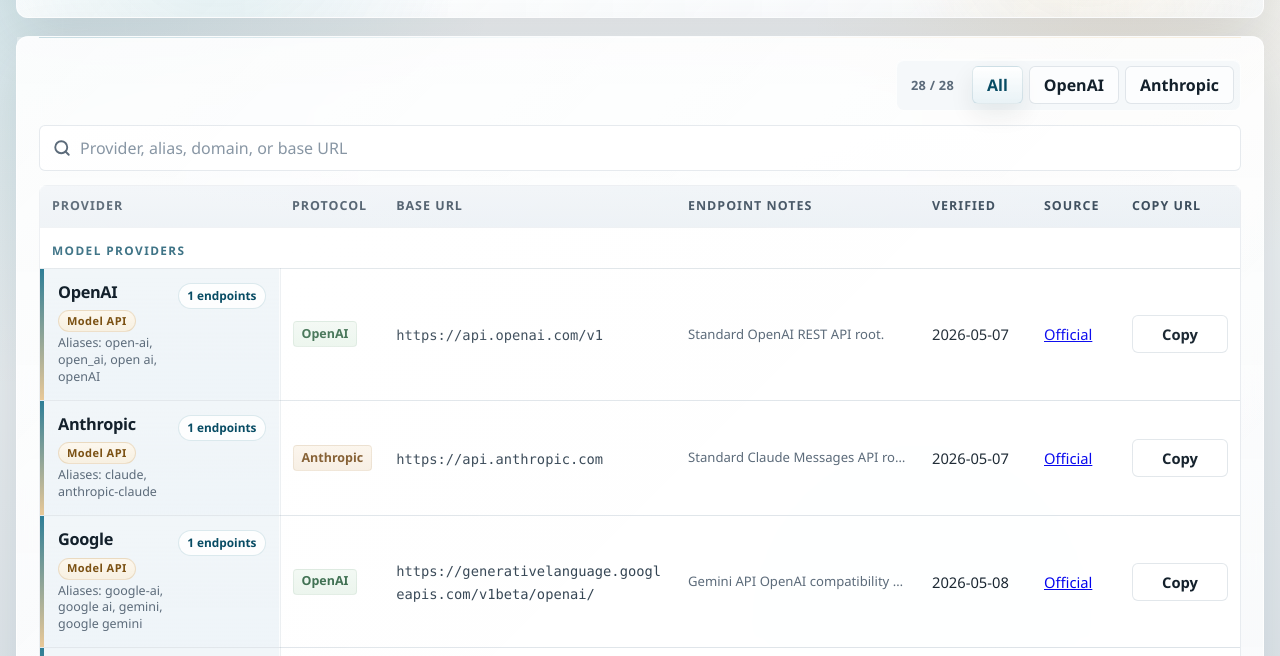
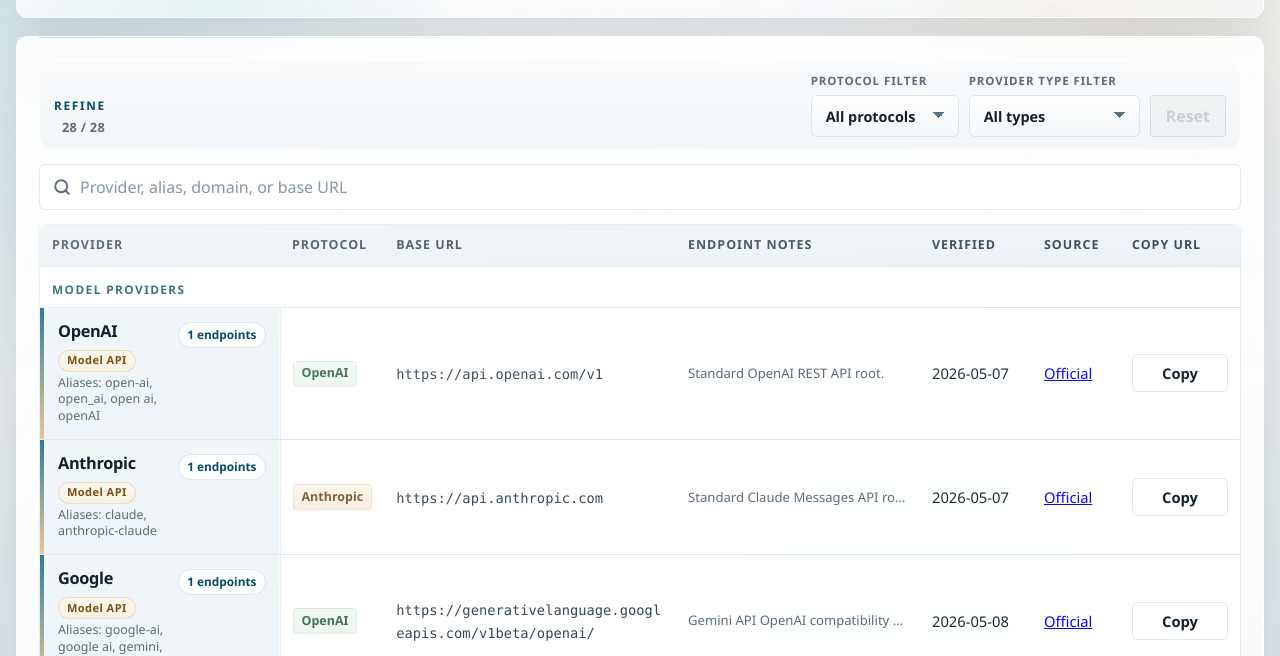
Before and after one commit to xiangxiangdong111-ops/ai-base-url, a website: page docs/index.html in a window 1280 px wide. Shown: the part 124-780 px from the top of the page. Drawn offline with Linux system fonts and the light colour scheme.

Commit message:
Drive provider filters from registry data

```diff
--- a/docs/app.js
+++ b/docs/app.js
@@ -5,8 +5,13 @@ const translations = {
     languageSwitcher: "Language switcher",
     openGithub: "Open GitHub repository",
     loadingProviders: "Loading providers...",
+    filterTitle: "Refine",
     protocolFilter: "Protocol filter",
+    providerTypeFilter: "Provider type filter",
     tabAll: "All",
+    protocolAll: "All protocols",
+    typeTabAll: "All types",
+    resetFilters: "Reset",
     searchLabel: "Search",
     searchPlaceholder: "Provider, alias, domain, or base URL",
     baseUrlRegistry: "Base URL list",
@@ -38,8 +43,13 @@ const translations = {
     languageSwitcher: "语言切换",
     openGithub: "打开 GitHub 仓库",
     loadingProviders: "正在加载平台...",
+    filterTitle: "检索条件",
     protocolFilter: "协议筛选",
+    providerTypeFilter: "平台类型筛选",
     tabAll: "全部",
+    protocolAll: "全部协议",
+    typeTabAll: "全部类型",
+    resetFilters: "重置",
     searchLabel: "搜索",
     searchPlaceholder: "平台、别名、域名或 Base URL",
     baseUrlRegistry: "Base URL 列表",
@@ -70,29 +80,10 @@ const translations = {
 const state = {
   providers: [],
   protocol: "all",
+  providerGroup: "all",
   query: "",
   locale: initialLocale(),
   loadError: null
-};
-
-const providerMetaById = {
-  openai: { group: "model-provider", popularity: 1 },
-  anthropic: { group: "model-provider", popularity: 2 },
-  google: { group: "model-provider", popularity: 3 },
-  deepseek: { group: "model-provider", popularity: 4 },
-  xai: { group: "model-provider", popularity: 5 },
-  "zhipu-ai": { group: "model-provider", popularity: 6 },
-  tencent: { group: "model-provider", popularity: 7 },
-  moonshot: { group: "model-provider", popularity: 8 },
-  bytedance: { group: "model-provider", popularity: 9 },
-  minimax: { group: "model-provider", popularity: 10 },
-  xiaomimimo: { group: "model-provider", popularity: 11 },
-  openrouter: { group: "cloud-platform", popularity: 1 },
-  "amazon-bedrock": { group: "cloud-platform", popularity: 2 },
-  dashscope: { group: "cloud-platform", popularity: 3 },
-  siliconflow: { group: "cloud-platform", popularity: 4 },
-  groq: { group: "cloud-platform", popularity: 5 },
-  "together-ai": { group: "cloud-platform", popularity: 6 }
 };
 
 const providerGroupOrder = {
@@ -103,7 +94,9 @@ const providerGroupOrder = {
 const rowsEl = document.querySelector("#provider-rows");
 const countEl = document.querySelector("#registry-count");
 const searchEl = document.querySelector("#search-input");
-const tabs = Array.from(document.querySelectorAll(".tab"));
+const protocolFilterEl = document.querySelector("#protocol-filter");
+const providerGroupFilterEl = document.querySelector("#provider-group-filter");
+const resetFiltersEl = document.querySelector("#reset-filters");
 const languageButtons = Array.from(document.querySelectorAll(".language-button"));
 
 function initialLocale() {
@@ -121,7 +114,10 @@ function t(key, values = {}) {
 }
 
 function providerMeta(provider) {
-  return providerMetaById[provider.id] || { group: "model-provider", popularity: 999 };
+  return {
+    group: provider.providerType || "model-provider",
+    popularity: Number.isInteger(provider.popularityRank) ? provider.popularityRank : 999
+  };
 }
 
 function compareProviders(left, right) {
@@ -183,8 +179,9 @@ function providerSearchText(provider, endpoint) {
 function filteredRecords() {
   return endpointRecords().filter(({ provider, endpoint }) => {
     const matchesProtocol = state.protocol === "all" || endpoint.protocol === state.protocol;
+    const matchesProviderGroup = state.providerGroup === "all" || providerMeta(provider).group === state.providerGroup;
     const matchesQuery = !state.query || providerSearchText(provider, endpoint).includes(state.query);
-    return matchesProtocol && matchesQuery;
+    return matchesProtocol && matchesProviderGroup && matchesQuery;
   });
 }
 
@@ -235,6 +232,8 @@ function applyTranslations() {
   languageButtons.forEach((button) => {
     button.classList.toggle("is-active", button.dataset.lang === state.locale);
   });
+
+  syncFilterControls();
 
   if (state.loadError) {
     rowsEl.innerHTML = `<tr><td class="empty-row" colspan="7">${state.loadError}</td></tr>`;
@@ -381,6 +380,14 @@ function renderRows() {
     shown: records.length,
     total: endpointRecords().length
   });
+
+  syncFilterControls();
+}
+
+function syncFilterControls() {
+  protocolFilterEl.value = state.protocol;
+  providerGroupFilterEl.value = state.providerGroup;
+  resetFiltersEl.disabled = state.protocol === "all" && state.providerGroup === "all" && !state.query;
 }
 
 async function loadProviders() {
@@ -392,12 +399,22 @@ async function loadProviders() {
   renderRows();
 }
 
-tabs.forEach((tab) => {
-  tab.addEventListener("click", () => {
-    state.protocol = tab.dataset.protocol;
-    tabs.forEach((item) => item.classList.toggle("is-active", item === tab));
-    renderRows();
-  });
+protocolFilterEl.addEventListener("change", () => {
+  state.protocol = protocolFilterEl.value;
+  renderRows();
+});
+
+providerGroupFilterEl.addEventListener("change", () => {
+  state.providerGroup = providerGroupFilterEl.value;
+  renderRows();
+});
+
+resetFiltersEl.addEventListener("click", () => {
+  state.protocol = "all";
+  state.providerGroup = "all";
+  state.query = "";
+  searchEl.value = "";
+  renderRows();
 });
 
 languageButtons.forEach((button) => {
--- a/docs/index.html
+++ b/docs/index.html
@@ -29,11 +29,30 @@
     <main class="layout">
       <section class="registry-panel" aria-label="Base URL list" data-i18n-aria-label="baseUrlRegistry">
         <div class="panel-heading">
-          <div class="tabs" role="tablist" aria-label="Protocol filter" data-i18n-aria-label="protocolFilter">
-            <p id="registry-count" class="results-count" aria-live="polite">Loading providers...</p>
-            <button class="tab is-active" type="button" data-protocol="all" data-i18n="tabAll">All</button>
-            <button class="tab" type="button" data-protocol="openai-compatible">OpenAI</button>
-            <button class="tab" type="button" data-protocol="anthropic-compatible">Anthropic</button>
+          <div class="filter-toolbar">
+            <div class="filter-meta">
+              <p class="filter-title" data-i18n="filterTitle">Refine</p>
+              <p id="registry-count" class="results-count" aria-live="polite">Loading providers...</p>
+            </div>
+            <div class="filter-controls">
+              <label class="filter-control">
+                <span class="filter-caption" data-i18n="protocolFilter">Protocol filter</span>
+                <select id="protocol-filter" class="filter-select" data-i18n-aria-label="protocolFilter">
+                  <option value="all" data-i18n="protocolAll">All protocols</option>
+                  <option value="openai-compatible">OpenAI</option>
+                  <option value="anthropic-compatible">Anthropic</option>
+                </select>
+              </label>
+              <label class="filter-control">
+                <span class="filter-caption" data-i18n="providerTypeFilter">Provider type filter</span>
+                <select id="provider-group-filter" class="filter-select" data-i18n-aria-label="providerTypeFilter">
+                  <option value="all" data-i18n="typeTabAll">All types</option>
+                  <option value="model-provider" data-i18n="groupModelProviders">Model Providers</option>
+                  <option value="cloud-platform" data-i18n="groupCloudPlatforms">Cloud Platforms</option>
+                </select>
+              </label>
+              <button id="reset-filters" class="filter-reset" type="button" data-i18n="resetFilters">Reset</button>
+            </div>
           </div>
         </div>
 
--- a/docs/providers.json
+++ b/docs/providers.json
@@ -2,6 +2,8 @@
   {
     "id": "openai",
     "name": "OpenAI",
+    "providerType": "model-provider",
+    "popularityRank": 1,
     "aliases": [
       "open-ai",
       "open_ai",
@@ -28,6 +30,8 @@
   {
     "id": "anthropic",
     "name": "Anthropic",
+    "providerType": "model-provider",
+    "popularityRank": 2,
     "aliases": [
       "claude",
       "anthropic-claude"
@@ -52,6 +56,8 @@
   {
     "id": "deepseek",
     "name": "DeepSeek",
+    "providerType": "model-provider",
+    "popularityRank": 4,
     "aliases": [
       "deep-seek",
       "deep_seek"
@@ -85,6 +91,8 @@
   {
     "id": "moonshot",
     "name": "Moonshot AI",
+    "providerType": "model-provider",
+    "popularityRank": 8,
     "aliases": [
       "kimi",
       "moonshot-ai",
@@ -110,6 +118,8 @@
   {
     "id": "zhipu-ai",
     "name": "Zhipu AI",
+    "providerType": "model-provider",
+    "popularityRank": 6,
     "aliases": [
       "zhipu",
       "bigmodel",
@@ -149,6 +159,8 @@
   {
     "id": "dashscope",
     "name": "Alibaba Cloud DashScope",
+    "providerType": "cloud-platform",
+    "popularityRank": 3,
     "aliases": [
       "aliyun-dashscope",
       "qwen",
@@ -177,6 +189,8 @@
   {
     "id": "siliconflow",
     "name": "SiliconFlow",
+    "providerType": "cloud-platform",
+    "popularityRank": 4,
     "aliases": [
       "silicon-flow",
       "硅基流动"
@@ -210,6 +224,8 @@
   {
     "id": "openrouter",
     "name": "OpenRouter",
+    "providerType": "cloud-platform",
+    "popularityRank": 1,
     "aliases": [
       "open-router",
       "open_router"
@@ -233,6 +249,8 @@
   {
     "id": "groq",
     "name": "Groq",
+    "providerType": "cloud-platform",
+    "popularityRank": 5,
     "aliases": [],
     "website": "https://groq.com",
     "domains": [
@@ -254,6 +272,8 @@
   {
     "id": "together-ai",
     "name": "Together AI",
+    "providerType": "cloud-platform",
+    "popularityRank": 6,
     "aliases": [
       "together",
       "togetherai"
@@ -278,6 +298,8 @@
   {
     "id": "minimax",
     "name": "MiniMax",
+    "providerType": "model-provider",
+    "popularityRank": 10,
     "aliases": [
       "mini-max",
       "minimax-ai",
@@ -332,6 +354,8 @@
   {
     "id": "xiaomimimo",
     "name": "Xiaomi MiMo",
+    "providerType": "model-provider",
+    "popularityRank": 11,
     "aliases": [
       "xiaomi-mimo",
       "xiaomi mimo",
@@ -389,6 +413,8 @@
   {
     "id": "google",
     "name": "Google",
+    "providerType": "model-provider",
+    "popularityRank": 3,
     "aliases": [
       "google-ai",
       "google ai",
@@ -415,6 +441,8 @@
   {
     "id": "tencent",
     "name": "Tencent Hunyuan",
+    "providerType": "model-provider",
+    "popularityRank": 7,
     "aliases": [
       "tencent-ai",
       "tencent ai",
@@ -452,6 +480,8 @@
   {
     "id": "xai",
     "name": "xAI",
+    "providerType": "model-provider",
+    "popularityRank": 5,
     "aliases": [
       "x-ai",
       "x ai",
@@ -486,6 +516,8 @@
   {
     "id": "bytedance",
     "name": "Volcengine Ark",
+    "providerType": "model-provider",
+    "popularityRank": 9,
     "aliases": [
       "bytedance",
       "byte-dance",
@@ -518,6 +550,8 @@
   {
     "id": "amazon-bedrock",
     "name": "Amazon Bedrock",
+    "providerType": "cloud-platform",
+    "popularityRank": 2,
     "aliases": [
       "aws-bedrock",
       "aws bedrock",
--- a/docs/styles.css
+++ b/docs/styles.css
@@ -266,11 +266,96 @@ h2 {
 .panel-heading {
   display: flex;
   align-items: center;
-  justify-content: flex-end;
-  gap: 16px;
+  justify-content: stretch;
   margin-bottom: 14px;
   position: relative;
   z-index: 1;
+}
+
+.filter-toolbar {
+  display: flex;
+  align-items: flex-end;
+  justify-content: space-between;
+  width: 100%;
+  flex-wrap: wrap;
+  gap: 14px;
+  padding: 12px 14px;
+  border: 1px solid rgba(255, 255, 255, 0.76);
+  border-radius: 14px;
+  background: linear-gradient(180deg, rgba(248, 250, 252, 0.84), rgba(240, 245, 248, 0.78));
+  box-shadow: inset 0 1px 0 rgba(255, 255, 255, 0.82);
+}
+
+.filter-meta {
+  display: flex;
+  flex-direction: column;
+  gap: 4px;
+}
+
+.filter-title {
+  margin: 0;
+  color: var(--accent-strong);
+  font-size: 0.74rem;
+  font-weight: 800;
+  letter-spacing: 0.14em;
+  text-transform: uppercase;
+}
+
+.filter-controls {
+  display: flex;
+  align-items: flex-end;
+  justify-content: flex-end;
+  flex-wrap: wrap;
+  gap: 10px;
+}
+
+.filter-control {
+  display: flex;
+  flex-direction: column;
+  gap: 6px;
+  min-width: 148px;
+}
+
+.filter-caption {
+  color: var(--muted);
+  font-size: 0.72rem;
+  font-weight: 700;
+  letter-spacing: 0.08em;
+  text-transform: uppercase;
+}
+
+.filter-select {
+  min-height: 42px;
+  padding: 0 38px 0 14px;
+  border: 1px solid rgba(119, 140, 159, 0.18);
+  border-radius: var(--radius-md);
+  background:
+    linear-gradient(45deg, transparent 50%, #547285 50%),
+    linear-gradient(135deg, #547285 50%, transparent 50%),
+    linear-gradient(180deg, rgba(255, 255, 255, 0.94), rgba(244, 248, 250, 0.88));
+  background-position:
+    calc(100% - 19px) calc(50% - 1px),
+    calc(100% - 13px) calc(50% - 1px),
+    0 0;
+  background-size: 6px 6px, 6px 6px, 100% 100%;
+  background-repeat: no-repeat;
+  box-shadow: inset 0 1px 0 rgba(255, 255, 255, 0.76);
+  color: var(--text);
+  font-size: 0.9rem;
+  font-weight: 700;
+  appearance: none;
+}
+
+.filter-reset {
+  min-height: 42px;
+  padding: 0 14px;
+  font-weight: 800;
+}
+
+.filter-reset:disabled {
+  cursor: default;
+  opacity: 0.52;
+  box-shadow: none;
 }
 
 .panel-heading.compact {
@@ -302,30 +387,6 @@ h2 {
   font-weight: 700;
   letter-spacing: 0.02em;
   white-space: nowrap;
-}
-
-.tabs {
-  display: inline-flex;
-  align-items: center;
-  flex-wrap: wrap;
-  gap: 6px;
-  padding: 6px;
-  border: 1px solid rgba(255, 255, 255, 0.74);
-  border-radius: 8px;
-  background: rgba(243, 246, 249, 0.78);
-  box-shadow: inset 0 1px 0 rgba(255, 255, 255, 0.78);
-}
-
-.tab {
-  padding: 0 14px;
-  font-weight: 700;
-}
-
-.tab.is-active {
-  border-color: rgba(11, 84, 106, 0.12);
-  background: linear-gradient(180deg, rgba(255, 255, 255, 0.96), rgba(232, 242, 246, 0.98));
-  color: var(--accent-strong);
-  box-shadow: var(--shadow-soft);
 }
 
 .search-label {
@@ -376,6 +437,7 @@ h2 {
 }
 
 .search-input:focus,
+.filter-select:focus,
 button:focus-visible,
 a:focus-visible {
   outline: 3px solid rgba(23, 107, 135, 0.22);
@@ -658,14 +720,14 @@ tbody tr:last-child td {
 
 .copy-button:hover,
 .repo-link:hover,
-.tab:hover,
+.filter-reset:hover,
 .language-button:hover {
   border-color: var(--accent);
   box-shadow: var(--shadow-soft);
 }
 
 .repo-link:hover,
-.tab:hover,
+.filter-reset:hover,
 .language-button:hover,
 .copy-button:hover {
   transform: translateY(-1px);
@@ -730,13 +792,19 @@ tbody tr:last-child td {
     width: max-content;
   }
 
-  .tabs {
+  .filter-toolbar {
     width: 100%;
-    justify-content: flex-start;
+    align-items: stretch;
   }
 
-  .tab {
-    flex: 1 1 auto;
+  .filter-controls {
+    width: 100%;
+    justify-content: stretch;
+  }
+
+  .filter-control,
+  .filter-reset {
+    width: 100%;
   }
 
   .registry-panel {
```
Also changed, not shown: README.zh-CN.md (+9 -3 lines), data/providers.json (+34 -0 lines), scripts/validate.js (+8 -1 lines), README.md.
